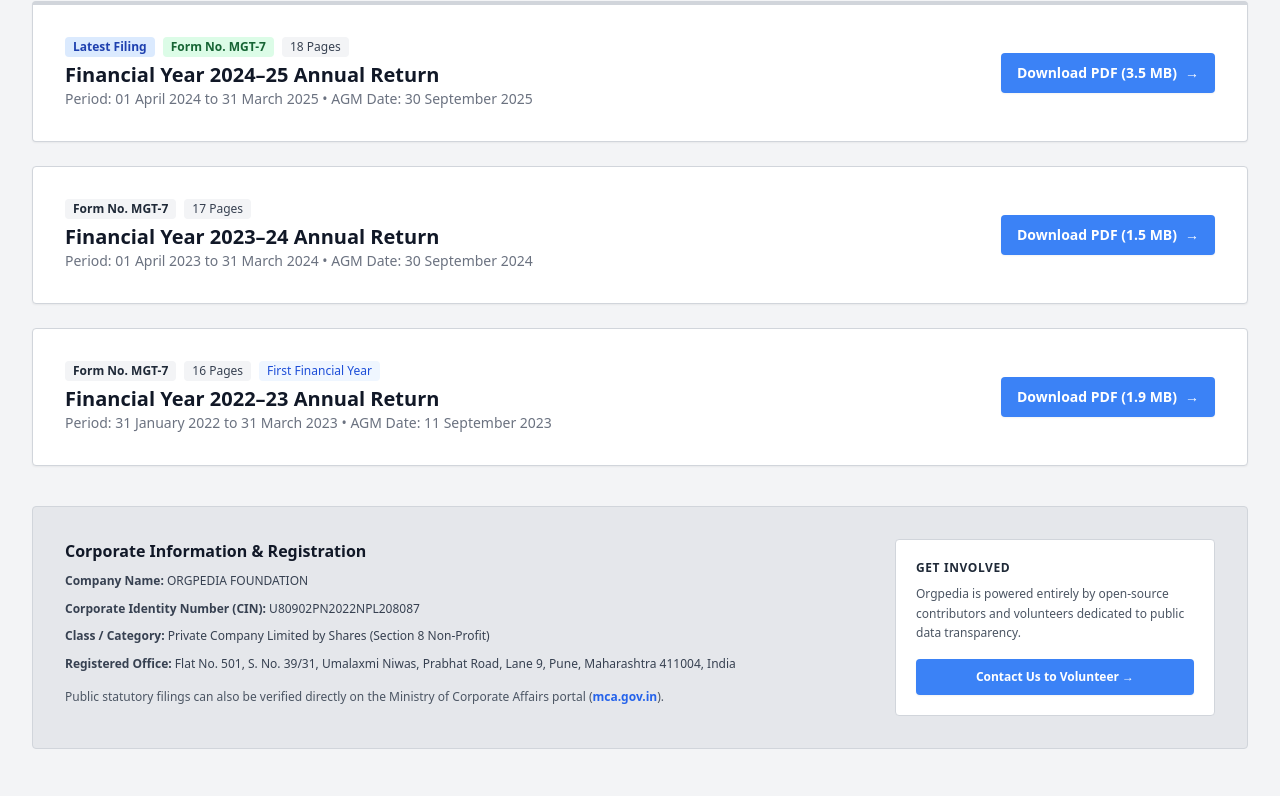
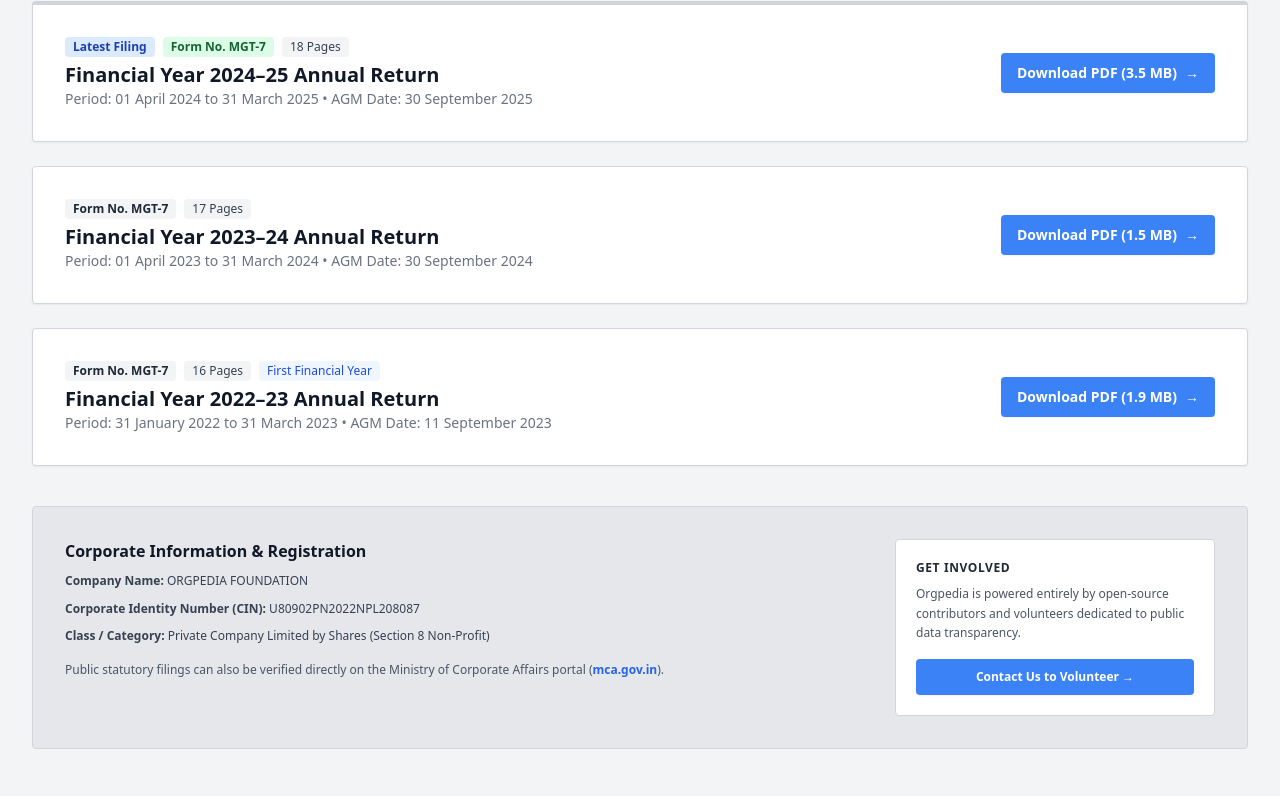
Before and after one commit to orgpedia/site.orgpedia, a website: page templates/annual_returns.html in a window 1280 px wide. Shown: the part 854-1650 px from the top of the page. Drawn offline with nearby package versions, Linux system fonts and the light colour scheme; files that its build step writes are made by us from their sources; files whose address does not match are found by name.

Commit message:
udpated docs

```diff
--- a/templates/annual_returns.html
+++ b/templates/annual_returns.html
@@ -206,7 +206,6 @@
                             <p><b>Company Name:</b> ORGPEDIA FOUNDATION</p>
                             <p><b>Corporate Identity Number (CIN):</b> U80902PN2022NPL208087</p>
                             <p><b>Class / Category:</b> Private Company Limited by Shares (Section 8 Non-Profit)</p>
-                            <p><b>Registered Office:</b> Flat No. 501, S. No. 39/31, Umalaxmi Niwas, Prabhat Road, Lane 9, Pune, Maharashtra 411004, India</p>
                         </div>
                         <p class="text-xs text-gray-600">
                             Public statutory filings can also be verified directly on the Ministry of Corporate Affairs portal (<a href="https://www.mca.gov.in" target="_blank" rel="noopener noreferrer" class="text-blue-600 font-semibold hover:underline">mca.gov.in</a>).
```
Also changed, not shown: docs/annual_returns.html (+1 -1 lines).
